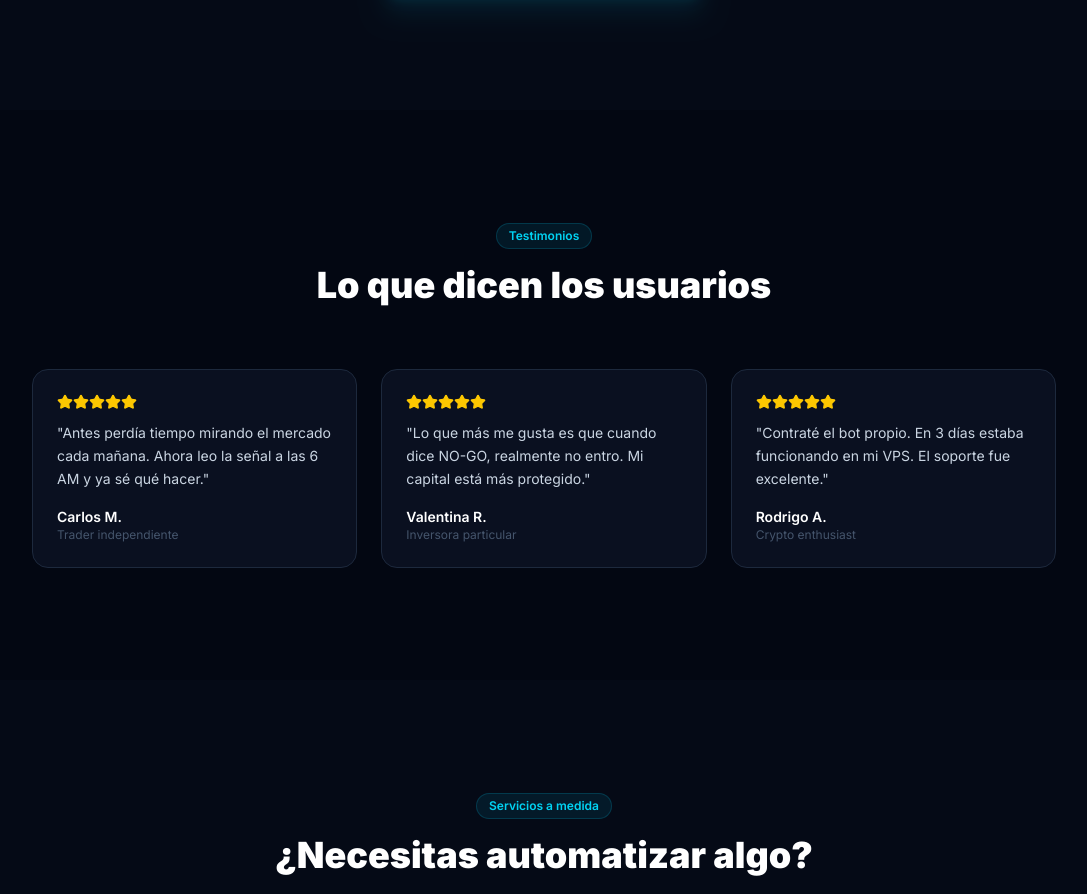
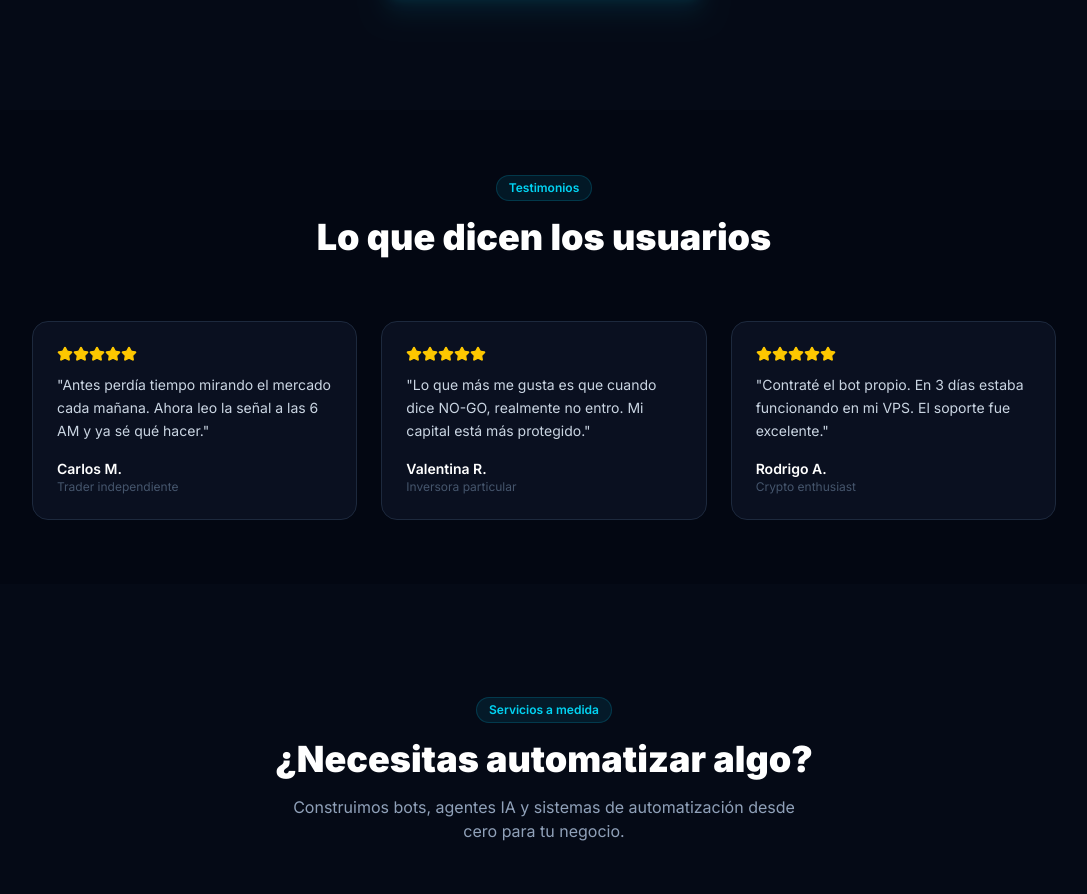
Before and after one commit to Wenraymati/smartproia-web, a Next.js app: page / in a window 1280 px wide. Shown: the part 2547-3441 px from the top of the page, without its empty margins (96-1183 px from the left). Built offline with nearby package versions, Linux system fonts and the light colour scheme.

Commit message:
fix: reduce spacing between pricing and testimonials

```diff
--- a/app/page.tsx
+++ b/app/page.tsx
@@ -437,7 +437,7 @@ export default function SmartProIA() {
       </section>
 
       {/* ── TESTIMONIOS ── */}
-      <section className="py-28 px-6">
+      <section className="py-16 px-6">
         <div className="max-w-5xl mx-auto">
           <div className="text-center mb-16">
             <Badge>Testimonios</Badge>
```
